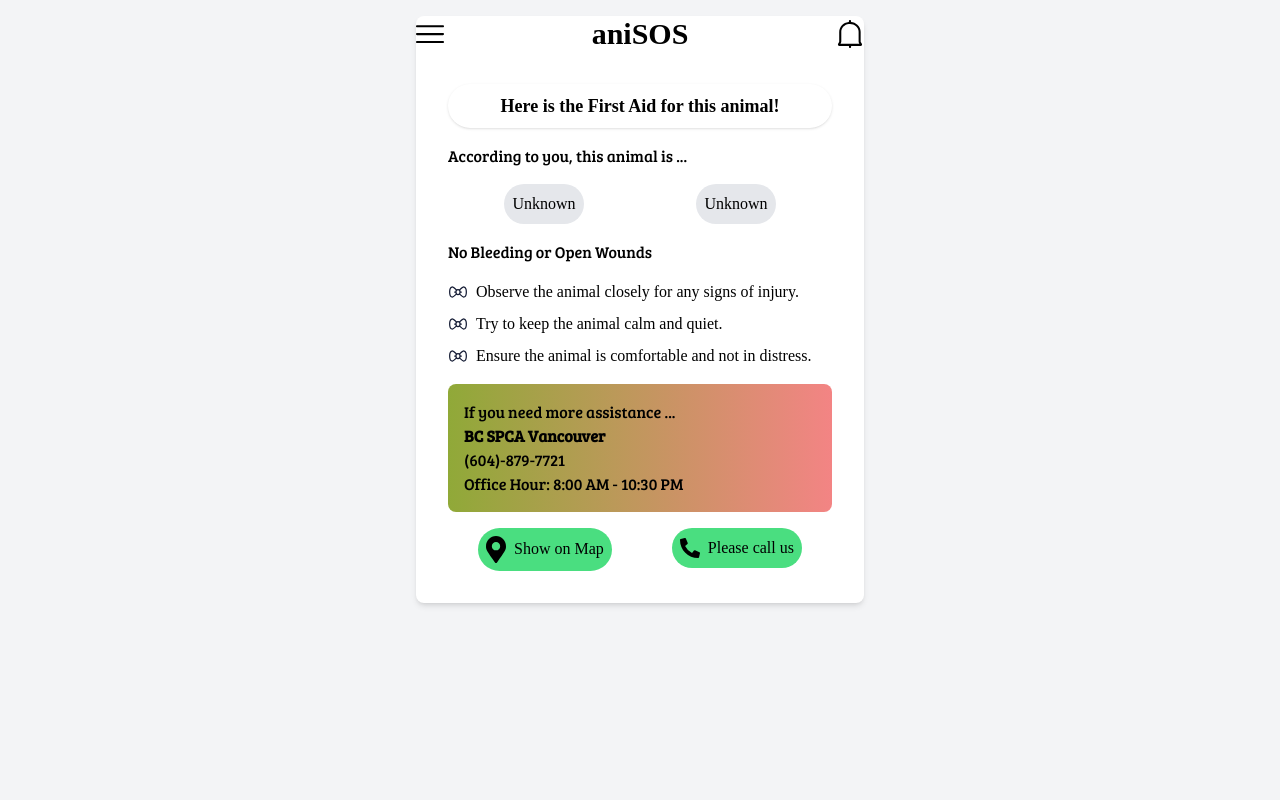
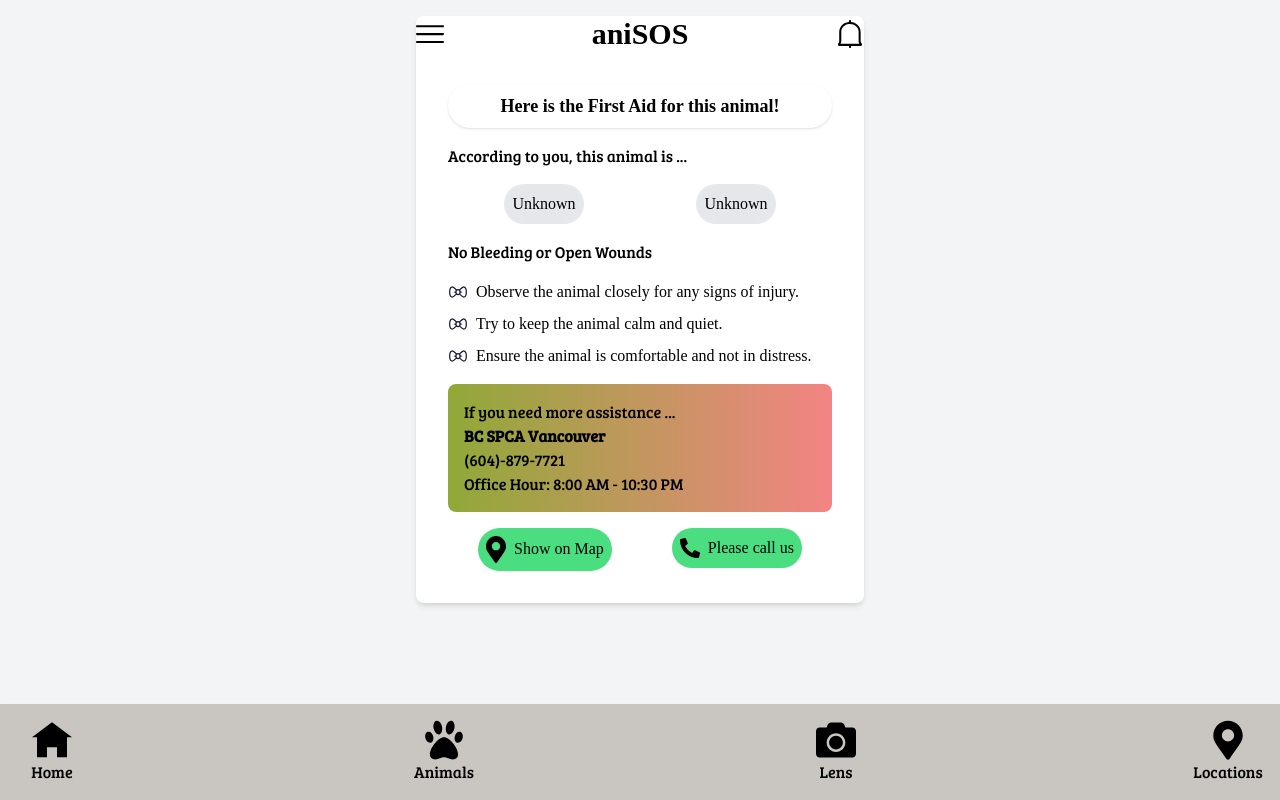
Before and after one commit to DevynnT/anisos, a Next.js app: page /result in a window 1280 px wide. Built offline with nearby package versions, Linux system fonts and the light colour scheme.

Commit message:
make the topbanner work, the navbar not work

```diff
--- a/src/app/result/page.tsx
+++ b/src/app/result/page.tsx
@@ -6,6 +6,7 @@ import Link from 'next/link';
 import { useRouter } from 'next/navigation';
 import { AiOutlineArrowLeft } from 'react-icons/ai';
 import TopBanner from '@/components/TopBanner';
+import NavBar from '@/components/NavBar';
 
 const useCurrentDate = () => {
   const [currentDate, setCurrentDate] = useState("");
@@ -131,6 +132,7 @@ const ResultPage = () => {
             </Link>
           </div>
         </div>
+        <NavBar />
       </div>
     </div>
   );
```
